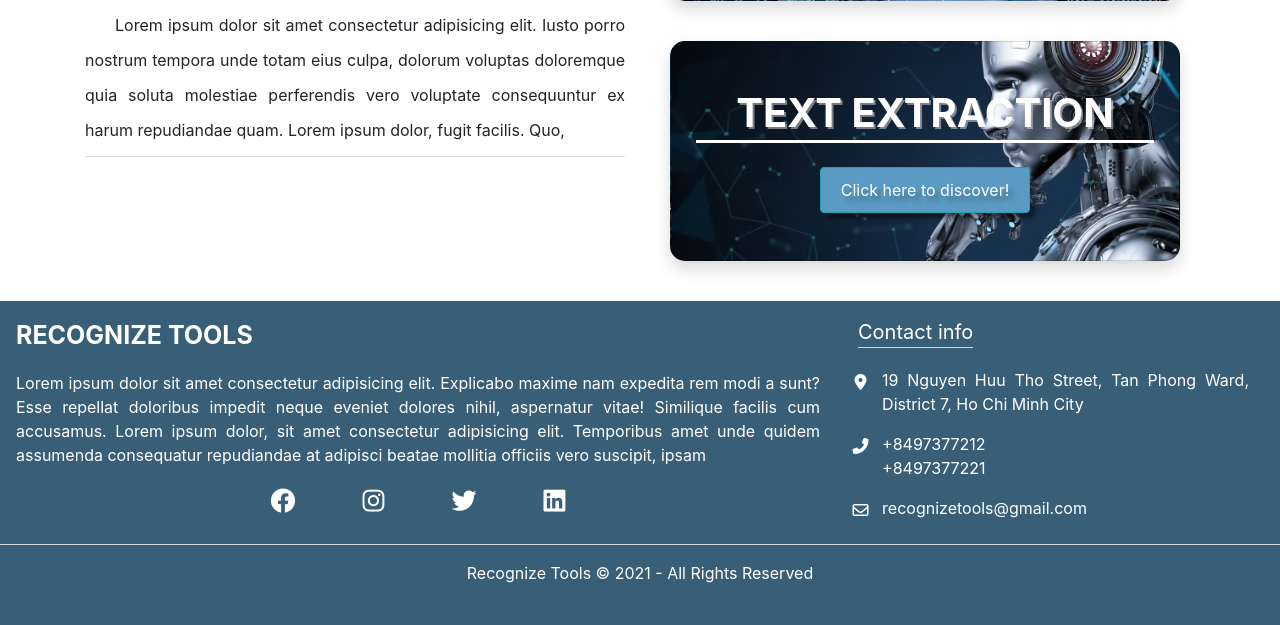
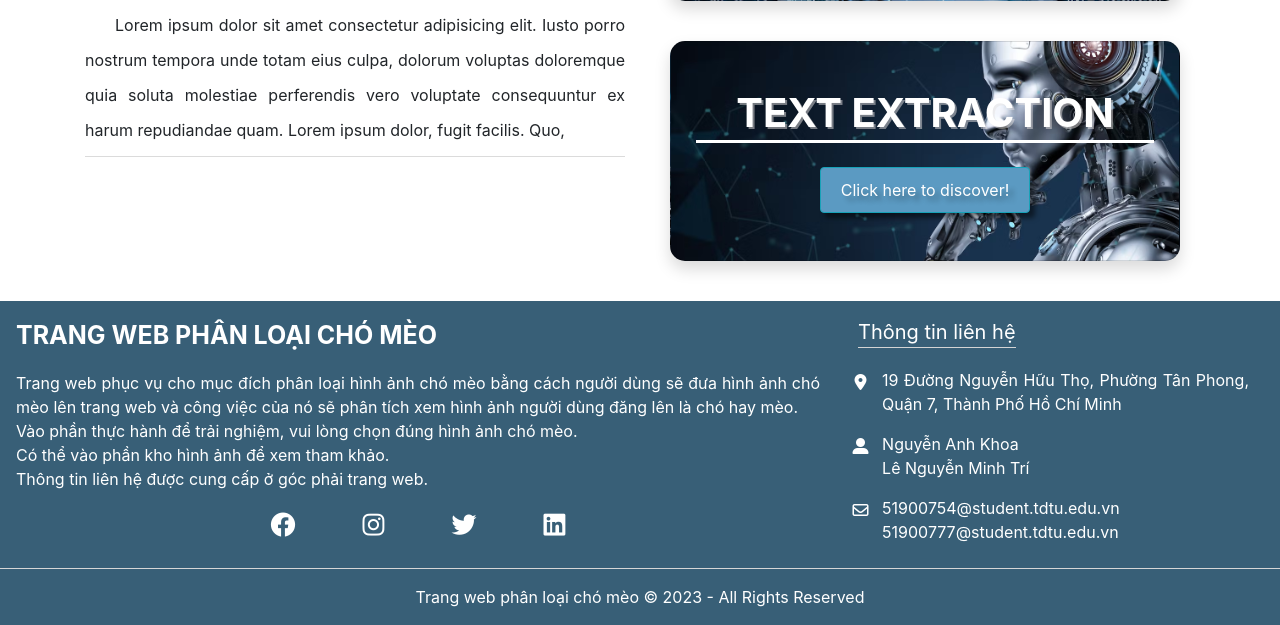
Before and after one commit to Trish0302/media-computing, a Django app: page / in a window 1280 px wide. Shown: the part 339-964 px from the top of the page. Before the commit the page ends 922 px from the top, so only its background shows below. Run offline with Django 4.2, Linux system fonts and the light colour scheme.

Commit message:
Update footer.html

```diff
--- a/app/templates/app/includes/footer.html
+++ b/app/templates/app/includes/footer.html
@@ -2,11 +2,13 @@
     <div id="footer-wrapper">
         <div class="row footer-row pb-2 mb-3 mr-0">
             <div class="col-lg-8 col-md-12">
-                <p id="company-info-title" class="pt-3">Recognize Tools</p>
+                <p id="company-info-title" class="pt-3">Trang web phân loại chó mèo</p>
                 <div class="row-contact-content mt-2 mr-2">
                     <div>
-                        Lorem ipsum dolor sit amet consectetur adipisicing elit. Explicabo maxime nam expedita rem modi a sunt? Esse repellat doloribus impedit neque eveniet dolores nihil, aspernatur vitae! Similique facilis cum accusamus.
-                        Lorem ipsum dolor, sit amet consectetur adipisicing elit. Temporibus amet unde quidem assumenda consequatur repudiandae at adipisci beatae mollitia officiis vero suscipit, ipsam
+                        Trang web phục vụ cho mục đích phân loại hình ảnh chó mèo bằng cách người dùng sẽ đưa hình ảnh chó mèo lên trang web và công việc của nó sẽ phân tích xem hình ảnh người dùng đăng lên là chó hay mèo.<br>
+                        Vào phần thực hành để trải nghiệm, vui lòng chọn đúng hình ảnh chó mèo.<br>
+                        Có thể vào phần kho hình ảnh để xem tham khảo.<br>
+                        Thông tin liên hệ được cung cấp ở góc phải trang web.
                     </div>
 
                     <div class="media-links media-links-footer mt-3">
@@ -30,26 +32,26 @@
                 </div>
             </div>
             <div class="col-lg-4 col-md-12">
-                <p id="contact-info-title" class="pt-3 mb-1">Contact info</p>
+                <p id="contact-info-title" class="pt-3 mb-1">Thông tin liên hệ</p>
                 <div class="row row-contact-content mt-3">
                     <div class="col-1 p-0">
                         <i class="fas fa-map-marker-alt"></i>
                     </div>
                     <div class="col-11 pl-0">
                         <p>
-                            19 Nguyen Huu Tho Street, Tan Phong Ward, District 7, Ho Chi Minh City
+                            19 Đường Nguyễn Hữu Thọ, Phường Tân Phong, Quận 7, Thành Phố Hồ Chí Minh
                         </p>
                     </div>
                 </div>
 
                 <div class="row row-contact-content">
                     <div class="col-1 p-0">
-                        <i class="fas fa-phone-alt"></i>
+                        <i class="fas fa-user-alt"></i>
                     </div>
                     <div class="col-11 pl-0">
                         <p>
-                            +8497377212<br>
-                            +8497377221
+                            Nguyễn Anh Khoa<br>
+                            Lê Nguyễn Minh Trí
                         </p>
                     </div>
                 </div>
@@ -60,7 +62,8 @@
                     </div>
                     <div class="col-11 pl-0">
                         <p>
-                            recognizetools@gmail.com
+                            51900754@student.tdtu.edu.vn
+                            51900777@student.tdtu.edu.vn
                         </p>
                     </div>
                 </div>
@@ -68,7 +71,7 @@
             </div>
         </div>
         <div id="copyright" class="pb-3">
-            Recognize Tools &copy; 2021 - All Rights Reserved
+            Trang web phân loại chó mèo &copy; 2023 - All Rights Reserved
         </div>
     </div>
 </footer>
```
